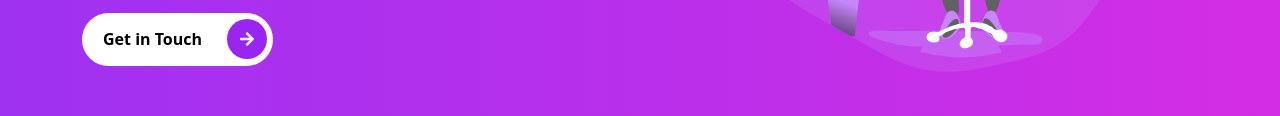
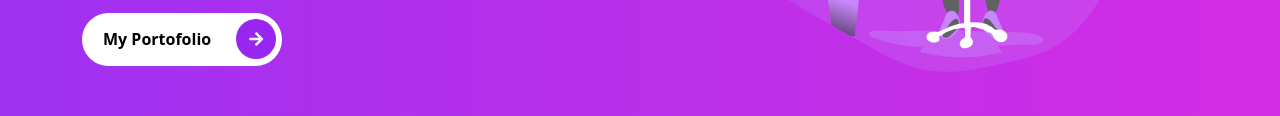
Before and after one commit to AlsiSyahrulloh/Parto-Alsi, a website: page index.html in a window 1280 px wide. Shown: the part 580-696 px from the top of the page. Drawn offline with nearby package versions, Linux system fonts and the light colour scheme; files that its build step writes are made by us from their sources.

Commit message:
Update index.html

```diff
--- a/index.html
+++ b/index.html
@@ -57,7 +57,7 @@
             serta terus mengembangkan kemampuan agar tetap relevan dengan perkembangan teknologi.
           </span>
         </h1>
-        <button type="button" class="rounded-pill btn-rounded">Get in Touch
+        <button type="button" class="rounded-pill btn-rounded">My Portofolio
           <span><i class="fas fa-arrow-right"></i></span>
         </button>
       </div>
```
